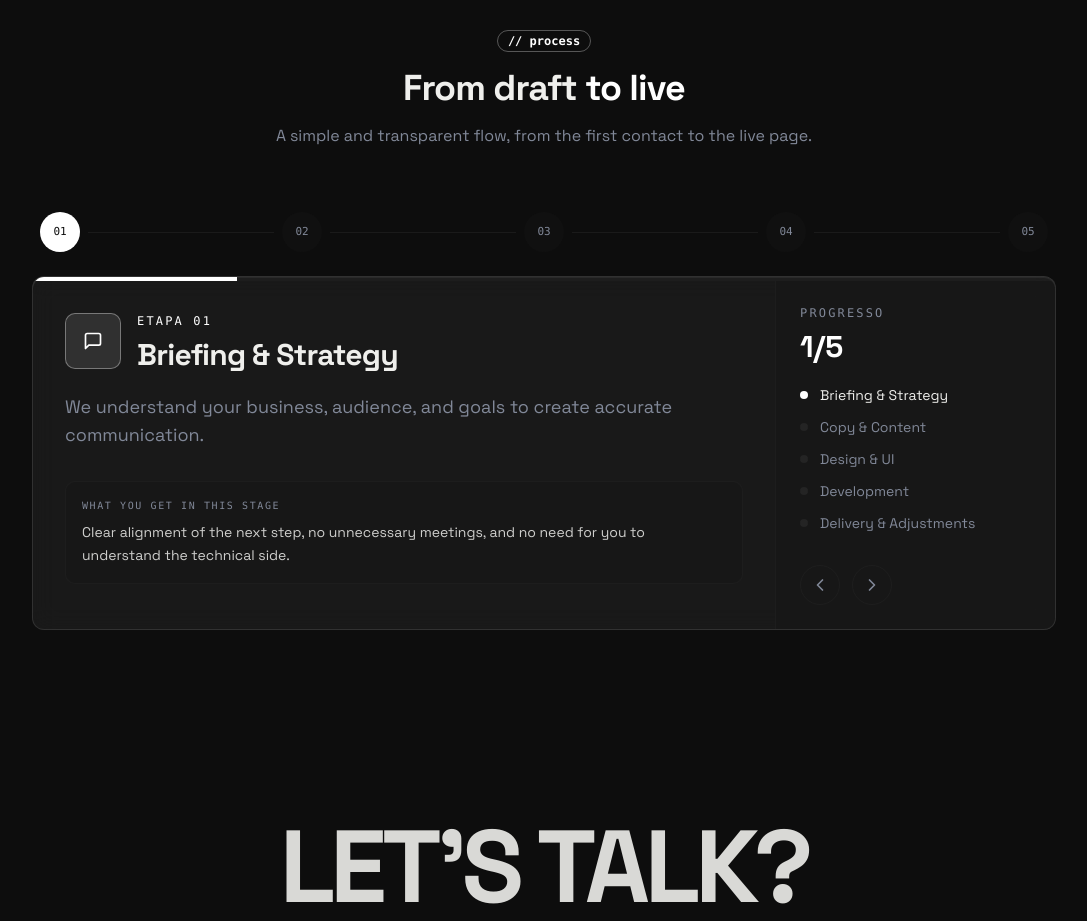
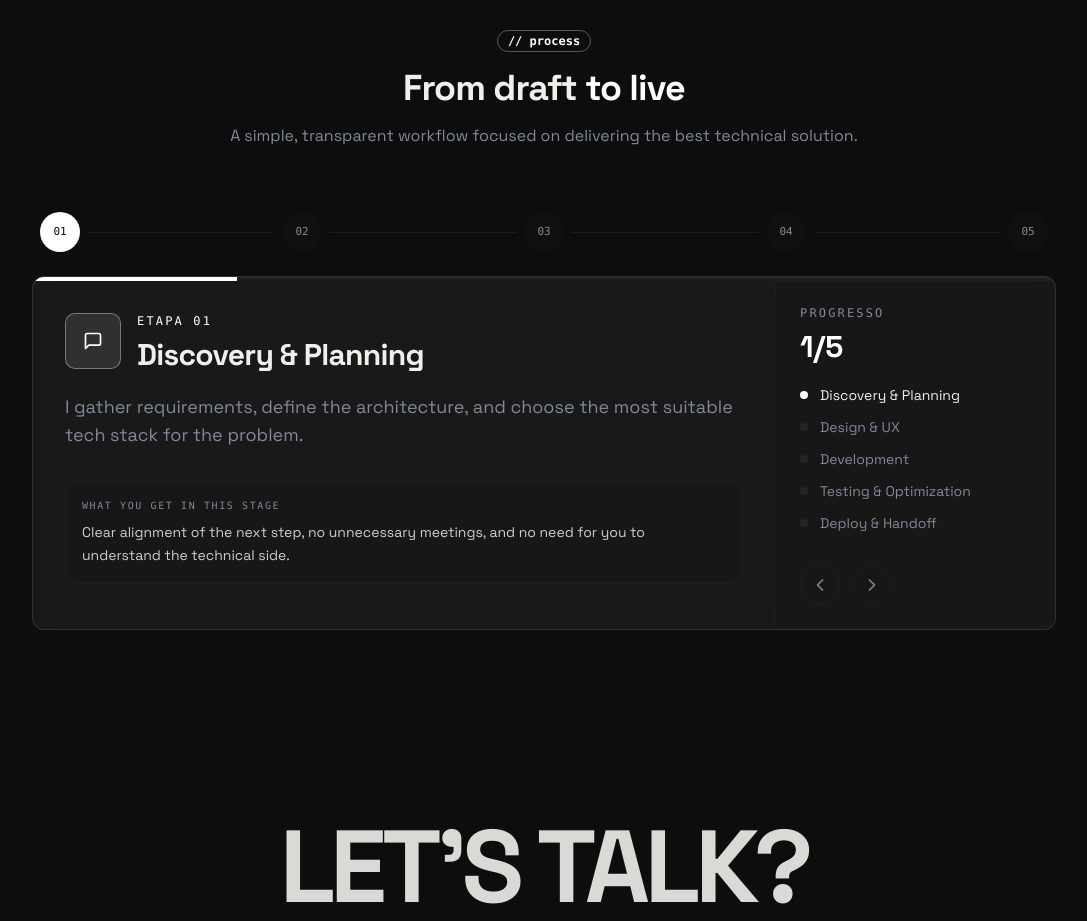
Before and after one commit to doglz/my-portfolio, a React (Vite) app: page / in a window 1280 px wide. Shown: the part 2820-3741 px from the top of the page, without its empty margins (96-1183 px from the left). Built offline with nearby package versions, Linux system fonts and the light colour scheme.

Commit message:
refactor: update process steps to reflect personal developer workflow instead of agency onboarding

```diff
--- a/src/contexts/LanguageContext.tsx
+++ b/src/contexts/LanguageContext.tsx
@@ -13,11 +13,11 @@ const translations = {
       { title: 'Loja de Jogos', location: 'Internacional', tags: ['Loja de Jogos', 'Internacional'] }
     ],
     processSteps: [
-      { title: 'Briefing e Estratégia', description: 'Entendemos seu negócio, público e objetivos para criar uma comunicação certeira.' },
-      { title: 'Copy e Conteúdo', description: 'Escrevemos os textos usando gatilhos mentais e técnicas de SEO para ranquear no Google.' },
-      { title: 'Design e UI', description: 'Criamos a identidade visual da página, garantindo que seja moderna e transmita confiança.' },
-      { title: 'Desenvolvimento', description: 'Transformamos o design em código otimizado, rápido e totalmente responsivo.' },
-      { title: 'Entrega e Ajustes', description: 'Entrega em até 7 dias úteis, com revisões e suporte de acordo com o plano contratado.' }
+      { title: 'Descoberta & Planejamento', description: 'Entendo a necessidade do projeto, defino a arquitetura e escolho a melhor stack tecnológica.' },
+      { title: 'Design & UX', description: 'Caso necessário, elaboro interfaces no Figma, garantindo uma experiência moderna e focada no usuário.' },
+      { title: 'Desenvolvimento', description: 'Transformo protótipos em código limpo, componentizado e performático usando o ecossistema React.' },
+      { title: 'Testes & Otimização', description: 'Garanto responsividade impecável, acessibilidade e otimizo métricas de performance (Lighthouse/SEO).' },
+      { title: 'Deploy & Handoff', description: 'Coloco a aplicação no ar, configurando CI/CD e entrego o código-fonte devidamente documentado.' }
     ],
     plansList: [
       {
@@ -107,7 +107,7 @@ const translations = {
     processTag: '// processo',
     pricingTag: '// planos',
     detailsTag: '// detalhes',
-    processSubtitle: 'Um fluxo simples e transparente, do primeiro contato à página no ar.',
+    processSubtitle: 'Um fluxo simples, transparente e focado em entregar a melhor solução técnica.',
     pricingSubtitle: 'Landing pages entregues em até 7 dias úteis. Sistemas em até 14 dias. Pagamento em até 3 vezes, 50% antes e 50% na entrega.',
     detailsTitle1: 'O que ',
     detailsTitle2: 'cada recurso',
@@ -173,11 +173,11 @@ const translations = {
       { title: 'Game Store', location: 'International', tags: ['Game Store', 'International'] }
     ],
     processSteps: [
-      { title: 'Briefing & Strategy', description: 'We understand your business, audience, and goals to create accurate communication.' },
-      { title: 'Copy & Content', description: 'We write texts using mental triggers and SEO techniques to rank on Google.' },
-      { title: 'Design & UI', description: 'We create the visual identity of the page, ensuring it is modern and trustworthy.' },
-      { title: 'Development', description: 'We turn the design into optimized, fast, and fully responsive code.' },
-      { title: 'Delivery & Adjustments', description: 'Delivery in up to 7 business days, with revisions and support according to the contracted plan.' }
+      { title: 'Discovery & Planning', description: 'I gather requirements, define the architecture, and choose the most suitable tech stack for the problem.' },
+      { title: 'Design & UX', description: 'If needed, I design UI mockups in Figma, ensuring a modern and user-centric experience.' },
+      { title: 'Development', description: 'I translate designs into clean, component-based, and highly performant code using the React ecosystem.' },
+      { title: 'Testing & Optimization', description: 'I ensure flawless responsiveness, accessibility, and optimize performance metrics (Lighthouse/SEO).' },
+      { title: 'Deploy & Handoff', description: 'I deploy the application, set up CI/CD pipelines, and deliver well-documented source code.' }
     ],
     plansList: [
       {
@@ -267,7 +267,7 @@ const translations = {
     processTag: '// process',
     pricingTag: '// plans',
     detailsTag: '// details',
-    processSubtitle: 'A simple and transparent flow, from the first contact to the live page.',
+    processSubtitle: 'A simple, transparent workflow focused on delivering the best technical solution.',
     pricingSubtitle: 'Landing pages delivered in up to 7 business days. Systems in up to 14 days. Payment in 2 installments: 50% upfront and 50% on delivery.',
     detailsTitle1: 'What ',
     detailsTitle2: 'each feature',
```
